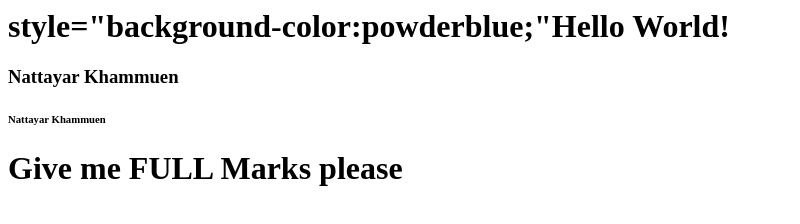
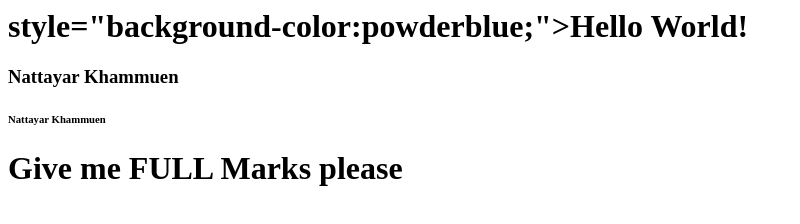
Before and after one commit to hungrymakmak/myweb, a plain HTML site: page index.html in a window 1280 px wide. Shown: the whole page, without its empty margins (0-800 px from the left). Drawn offline with Linux system fonts and the light colour scheme.

Commit message:
Update index.html

```diff
--- a/index.html
+++ b/index.html
@@ -1,5 +1,5 @@
 <html>
-  <h1> style="background-color:powderblue;"Hello World!</h1>
+  <h1> style="background-color:powderblue;">Hello World!</h1>
   <h3>Nattayar Khammuen</h3>
   <h6>Nattayar Khammuen</h6>
   <h1>Give me FULL Marks please</h1>
```
